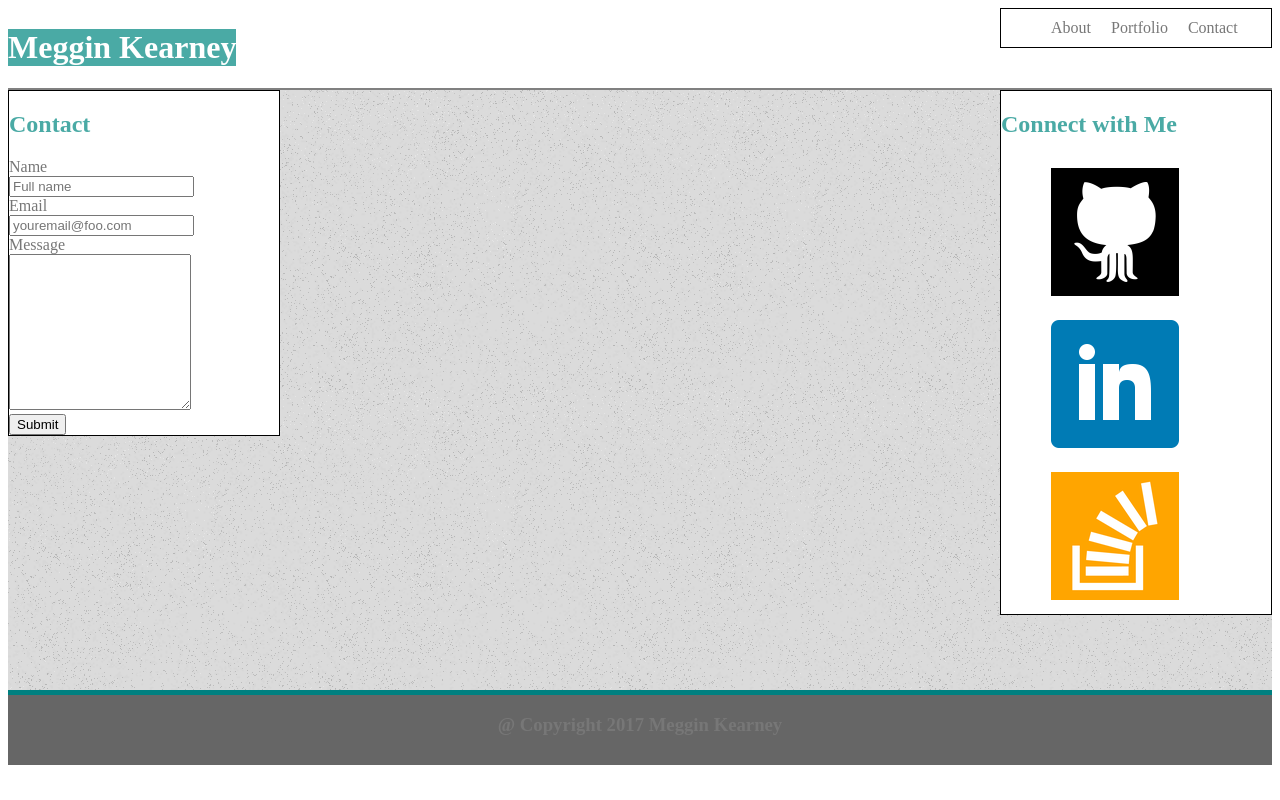
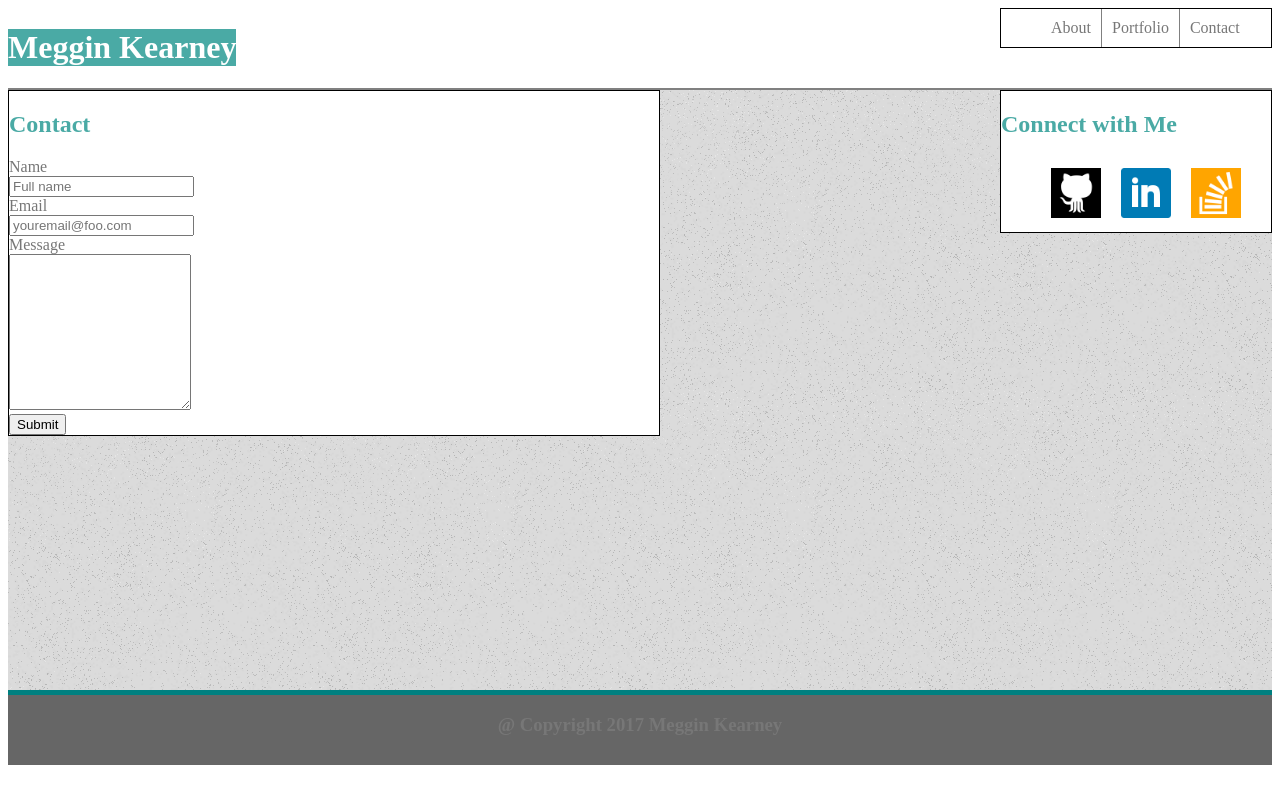
Before and after one commit to Meggin/Basic-Portfolio, a PHP site: page /contact.html in a window 1280 px wide. Run offline with PHP 8.4, Linux system fonts and the light colour scheme.

Commit message:
better css

```diff
--- a/assets/css/style.css
+++ b/assets/css/style.css
@@ -103,12 +103,14 @@ input {
 
 #contact-form {
 	float: left;
-	width: 270px;
+	width: 650px;
 	border: 1px solid black;
 }
 
 #project-portfolio {
 	float: left;
+	margin: 0 auto;
+	width: 650px;
 	border: 1px solid black;
 }
 
--- a/contact.html
+++ b/contact.html
@@ -16,8 +16,8 @@
 		<h1>Meggin Kearney</h1>
 		<nav>
 			<ul>
-				<li><a href="index.html">About</a></li>
-				<li><a href="portfolio.html">Portfolio</a></li>
+				<li class="border"><a href="index.html">About</a></li>
+				<li class="border"><a href="portfolio.html">Portfolio</a></li>
 				<li><a href="contact.html">Contact</a></li>
 			</ul>
 		</nav>
@@ -42,9 +42,9 @@
     	<section id="social-links">
       		<h2>Connect with Me</h2>
       		<ul>
-      			<li><a href="https://github.com/Meggin"><img id="github-icon" src="assets/images/github-128.png" alt="GitHub Profile"></a></li>
-        		<li><a href="https://www.linkedin.com/in/meggin-kearney-553b3373"><img id="linkedin-icon" src="assets/images/square-linkedin-128.png" alt="LinkedIn Profile"></a></li>
-        		<li><a href="http://stackoverflow.com/users/2145598/meggin-kearney"><img id="stackoverflow-icon" src="assets/images/stackoverflow.png" alt="StackOverflow Profile"></a></li>
+      			<li><a href="https://github.com/Meggin"><img class="icon"  src="assets/images/github-128.png" alt="GitHub Profile"></a></li>
+        		<li><a href="https://www.linkedin.com/in/meggin-kearney-553b3373"><img class="icon"  src="assets/images/square-linkedin-128.png" alt="LinkedIn Profile"></a></li>
+        		<li><a href="http://stackoverflow.com/users/2145598/meggin-kearney"><img class="icon"  src="assets/images/stackoverflow.png" alt="StackOverflow Profile"></a></li>
       		</ul>
     	</section>
 	</div>
--- a/index.html
+++ b/index.html
@@ -45,7 +45,7 @@
 
     	<section id="social-links">
       		<h2>Connect with Me</h2>
-      			<ul class="socialList">
+      			<ul>
         			<li><a href="https://github.com/Meggin"><img class="icon" src="assets/images/github-128.png" alt="GitHub Profile"></a></li>
         			<li><a href="https://www.linkedin.com/in/meggin-kearney-553b3373"><img class="icon" src="assets/images/square-linkedin-128.png" alt="LinkedIn Profile"></a></li>
         			<li><a href="http://stackoverflow.com/users/2145598/meggin-kearney"><img class="icon" src="assets/images/stackoverflow.png" alt="StackOverflow Profile"></a></li>
```
Also changed, not shown: portfolio.html (+5 -5 lines).
